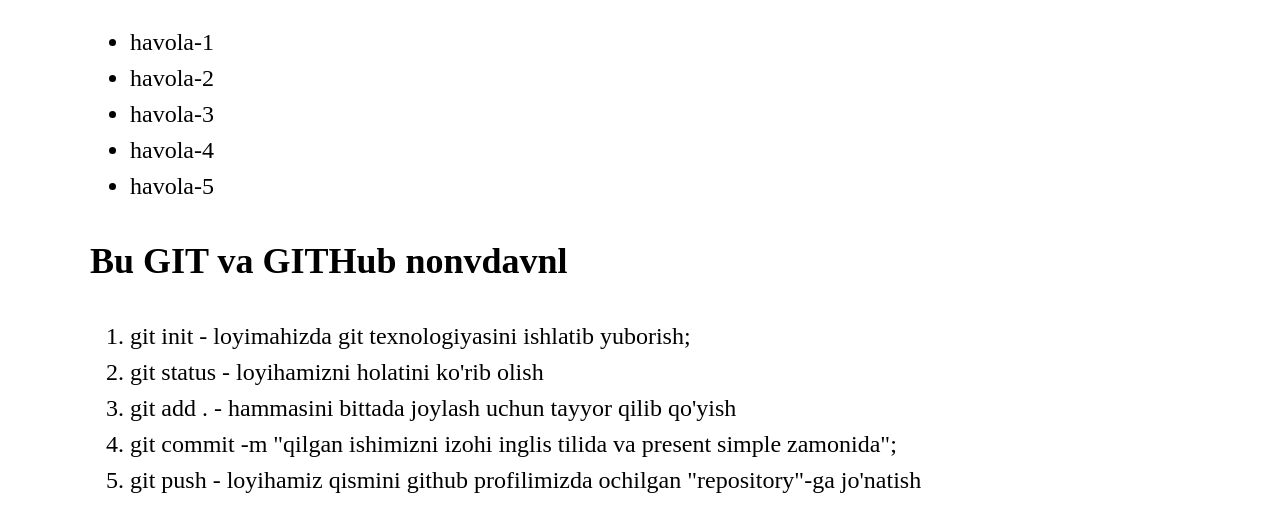
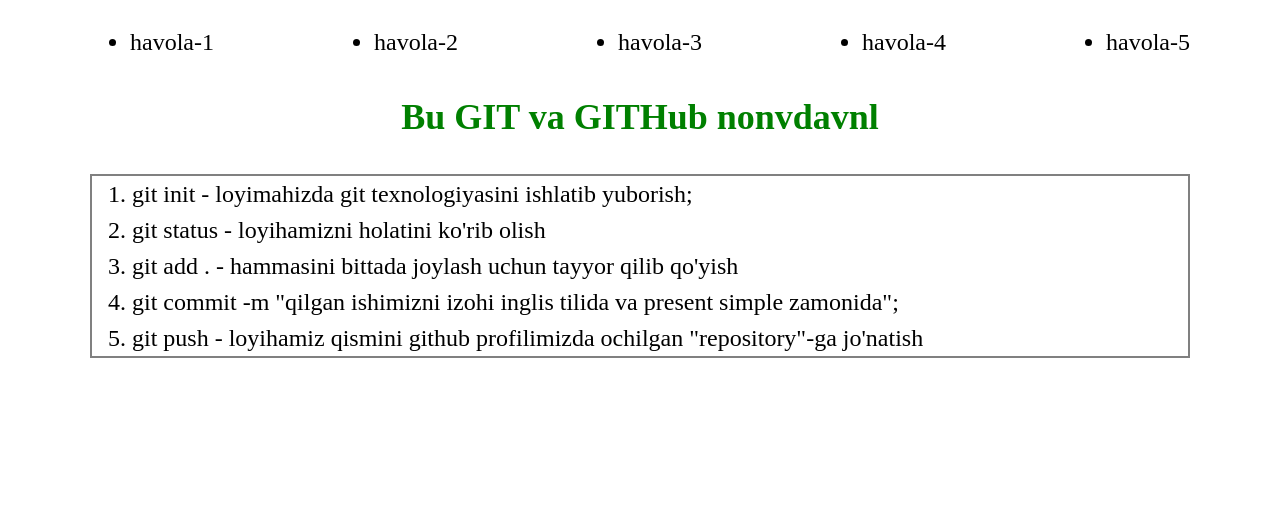
Before and after one commit to shohjahon-sohibov-2002/project, a plain HTML site: page index.html in a window 1280 px wide. Drawn offline with Linux system fonts and the light colour scheme.

Commit message:
add site main styles

```diff
--- a/css/main.css
+++ b/css/main.css
@@ -17,3 +17,18 @@ body {
   margin-left: auto;
   margin-right: auto;
 }
+
+.site-list {
+  display: flex;
+  align-items: center;
+  justify-content: space-between;
+}
+
+.site-heading {
+  text-align: center;
+  color: green;
+}
+
+.site-config-list {
+  border: 2px solid grey;
+}
```
